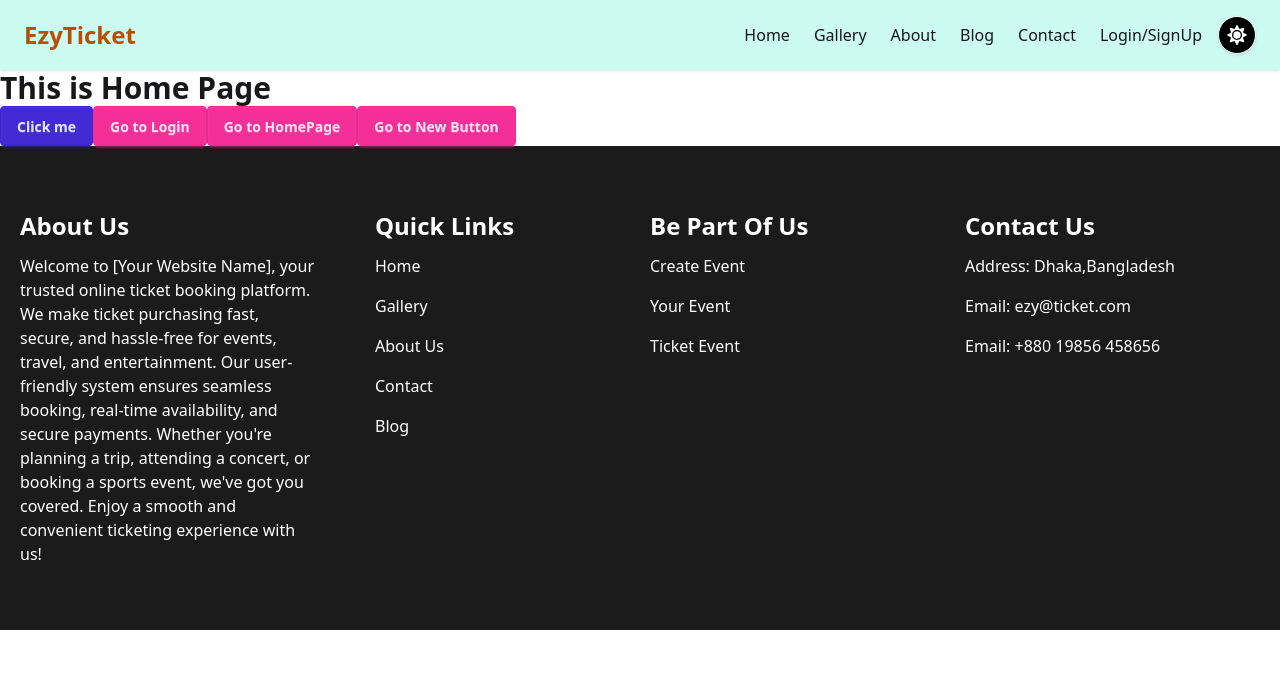
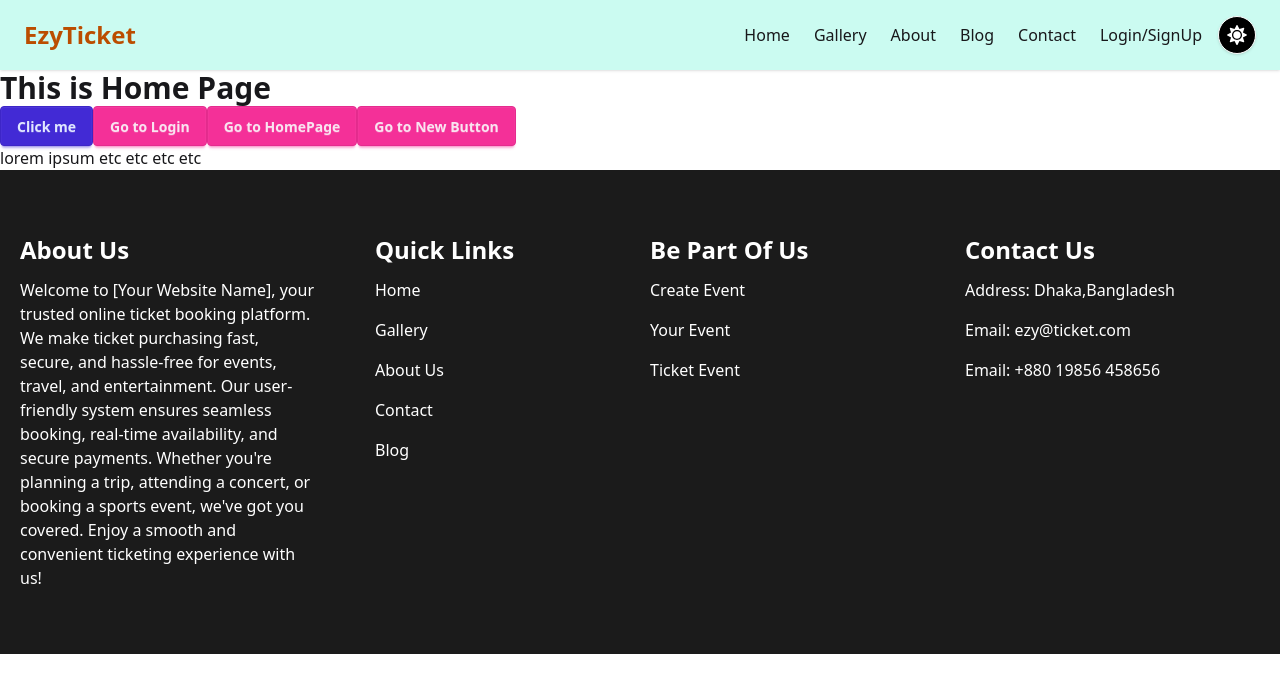
Before and after one commit to mazharul90007/ezy-ticket-client, a React (Vite) app: page / in a window 1280 px wide. Shown: the top 692 px of the page. Built offline with nearby package versions, Linux system fonts and the light colour scheme.

Commit message:
added lorem on home page

```diff
--- a/src/Pages/Home/Home.jsx
+++ b/src/Pages/Home/Home.jsx
@@ -6,6 +6,7 @@ const Home = () => {
       <button className="btn btn-secondary">Go to Login</button>
       <button className="btn btn-secondary">Go to HomePage</button>
       <button className="btn btn-secondary">Go to New Button</button>
+      <p> lorem ipsum etc etc etc etc</p>
     </div>
   );
 };
```
